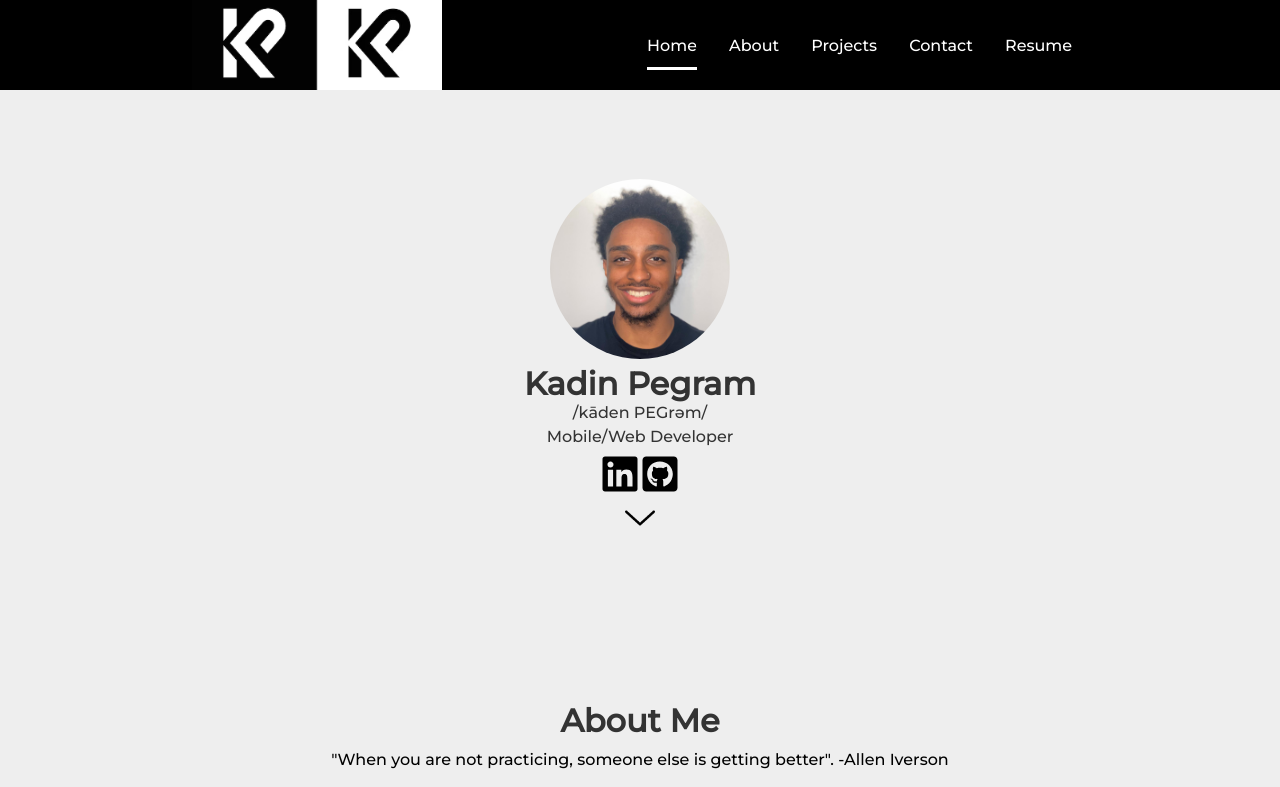
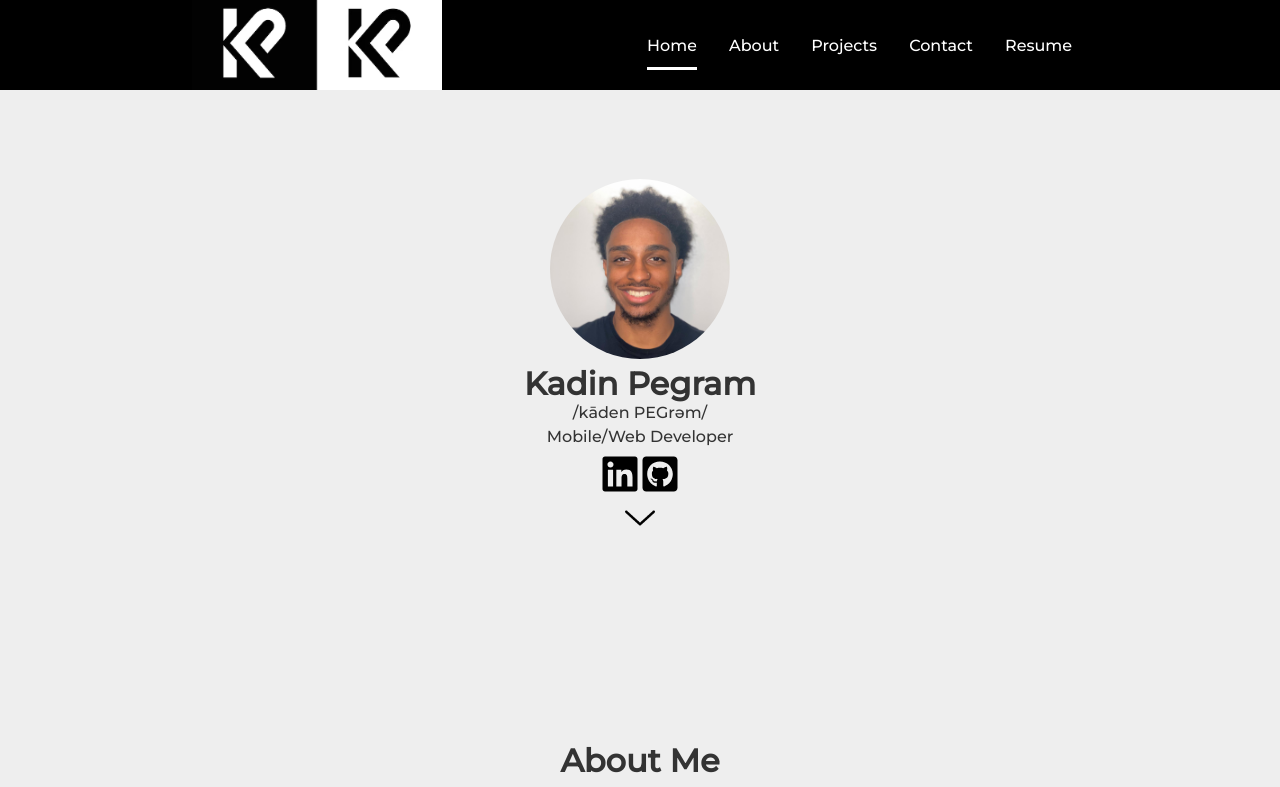
Before and after one commit to kepegram/myPortfolio, a React (Create React App) app: page / in a window 1280 px wide. Shown: the top 787 px of the page. Built offline with nearby package versions, Linux system fonts and the light colour scheme; no server answers.

Commit message:
KP | 8th | Fixing some styling issues

```diff
--- a/src/components/about/about.css
+++ b/src/components/about/about.css
@@ -10,6 +10,7 @@
 .a-title {
   color: #333;
   text-align: center;
+  padding-top: 80px;
 }
 
 .a-quote {
```
